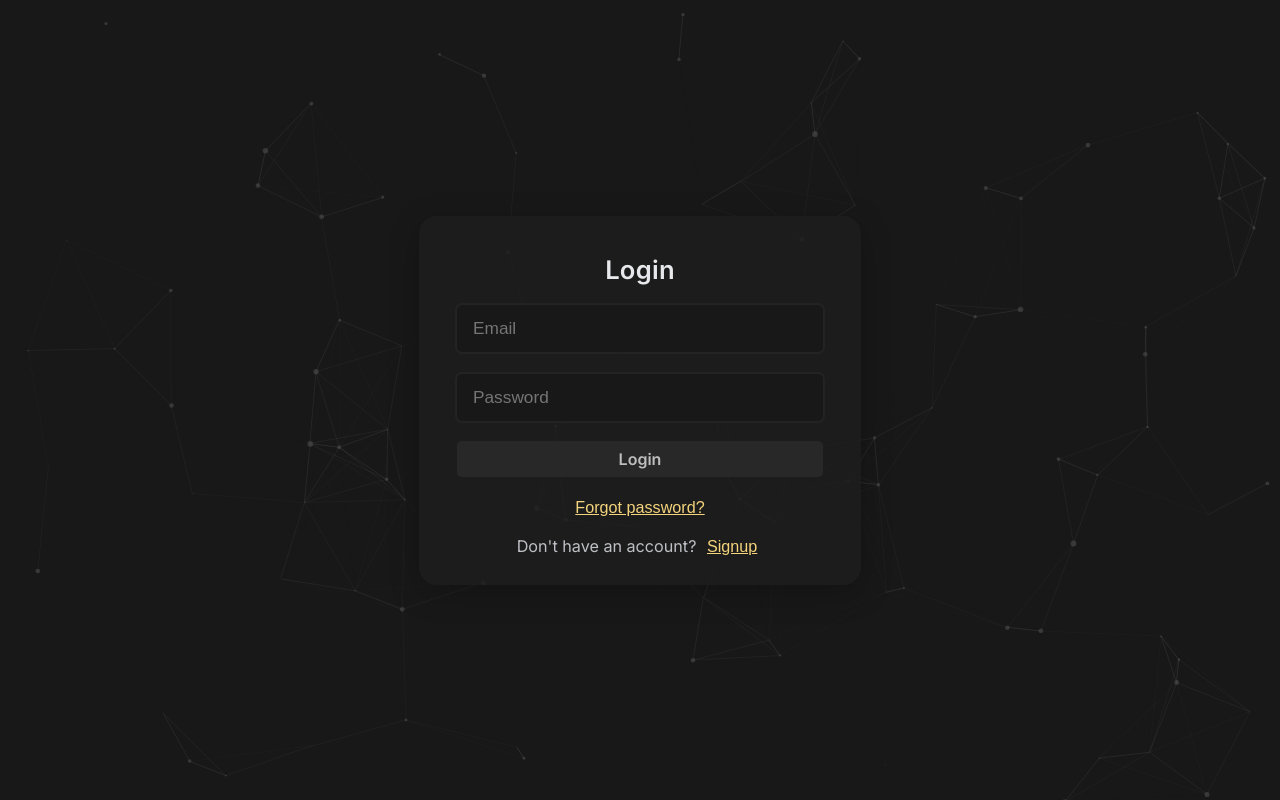
After one commit to mohsin-ghub/movie_recommender, a Flask app: page /login-signup in a window 1280 px wide. The commit adds this page. Run offline with Flask 3, Linux system fonts and the light colour scheme.

Commit message:
login/signup detials

```diff
--- a/app.py
+++ b/app.py
@@ -135,6 +135,10 @@ def extract_title_and_year(line):
 def landing():
     return render_template("landing.html")
 
+@app.route("/login-signup", methods=["GET"])
+def login_signup():
+    return render_template("login_signup.html")
+
 @app.route("/recommender", methods=["GET", "POST"])
 def home():
     query = ""
--- a/templates/landing.html
+++ b/templates/landing.html
@@ -10,8 +10,7 @@
         <h1>Welcome to Movie Recommender</h1>
         <p class="description">Discover your next favorite movie! Our intelligent recommender suggests films tailored to your taste. Sign up or log in to get personalized recommendations instantly.</p>
         <div class="button-group">
-            <button class="btn animated-btn" onclick="window.location.href='/login'">Login</button>
-            <button class="btn animated-btn" onclick="window.location.href='/signup'">Signup</button>
+            <button class="btn animated-btn" onclick="window.location.href='/login-signup'">Login/Signup</button>
             <button class="btn animated-btn" onclick="window.location.href='/recommender'">Get Started</button>
         </div>
     </div>
--- /dev/null
+++ b/templates/login_signup.html
@@ -0,0 +1,164 @@
+<!DOCTYPE html>
+<html lang="en">
+<head>
+    <meta charset="UTF-8">
+    <title>Login / Signup - Movie Recommender</title>
+    <link rel="stylesheet" href="https://fonts.googleapis.com/css2?family=Inter:wght@400;600&display=swap">
+    <link rel="stylesheet" href="{{ url_for('static', filename='style.css') }}">
+    <style>
+        body {
+            background: #181818;
+            min-height: 100vh;
+            margin: 0;
+            font-family: 'Inter', Arial, sans-serif;
+        }
+        .auth-bg {
+            position: fixed;
+            width: 100vw;
+            height: 100vh;
+            top: 0;
+            left: 0;
+            z-index: 1;
+        }
+        .auth-center {
+            min-height: 100vh;
+            display: flex;
+            align-items: center;
+            justify-content: center;
+            z-index: 2;
+            position: relative;
+        }
+        .auth-container {
+            background: rgba(30, 30, 30, 0.82);
+            box-shadow: 0 8px 32px rgba(0,0,0,0.22);
+            border-radius: 18px;
+            padding: 38px 36px 28px 36px;
+            min-width: 320px;
+            max-width: 98vw;
+            width: 370px;
+            display: flex;
+            flex-direction: column;
+            align-items: center;
+            transition: box-shadow 0.2s;
+        }
+        .auth-title {
+            color: #e7e8ec;
+            font-size: 1.6rem;
+            font-weight: 700;
+            margin-bottom: 18px;
+            letter-spacing: 0.01em;
+        }
+        .auth-form {
+            width: 100%;
+            display: flex;
+            flex-direction: column;
+            gap: 18px;
+        }
+        .auth-form input {
+            padding: 13px 16px;
+            font-size: 1.08rem;
+            border: 2px solid #232323;
+            border-radius: 7px;
+            background: #181818;
+            color: #e7e8ec;
+            outline: none;
+            transition: border 0.2s, box-shadow 0.2s;
+        }
+        .auth-form input:focus {
+            border: 2px solid #f4d47c;
+            box-shadow: 0 0 0 2px #f4d47c33;
+        }
+        .auth-btn {
+            padding: 13px 0;
+            font-size: 1.13rem;
+            border: none;
+            border-radius: 7px;
+            background: linear-gradient(90deg, #232323 0%, #282828 100%);
+            color: #e7e8ec;
+            font-family: 'Inter', Arial, sans-serif;
+            font-weight: 700;
+            cursor: pointer;
+            margin-top: 8px;
+            transition: background 0.18s, color 0.18s, transform 0.14s;
+        }
+        .auth-btn:hover, .auth-btn:focus {
+            background: #353535;
+            color: #e7e8ec;
+            transform: translateY(-2px) scale(1.03);
+        }
+        .auth-link-btn {
+            background: none;
+            border: none;
+            color: #f4d47c;
+            font-size: 1.01rem;
+            font-weight: 500;
+            cursor: pointer;
+            margin-top: 0;
+            margin-bottom: 0;
+            text-decoration: underline;
+            transition: color 0.18s;
+        }
+        .auth-link-btn:hover {
+            color: #ffe9a7;
+        }
+        .auth-switch {
+            color: #bfc0c5;
+            font-size: 1.01rem;
+            margin: 18px 0 0 0;
+            text-align: center;
+        }
+        @media (max-width: 500px) {
+            .auth-container {
+                padding: 18px 4vw 16px 4vw;
+                min-width: 0;
+                width: 98vw;
+            }
+        }
+    </style>
+</head>
+<body>
+    <div id="particles-js" class="auth-bg"></div>
+    <div class="auth-center">
+        <div class="auth-container" id="login-container">
+            <div class="auth-title">Login</div>
+            <form class="auth-form">
+                <input type="email" placeholder="Email" required>
+                <input type="password" placeholder="Password" required>
+                <button type="submit" class="btn animated-btn">Login</button>
+                <button type="button" class="auth-link-btn" style="margin-top: 2px; margin-bottom: 0;">Forgot password?</button>
+            </form>
+            <div class="auth-switch">
+                Don't have an account?
+                <button class="auth-link-btn" id="show-signup">Signup</button>
+            </div>
+        </div>
+        <div class="auth-container" id="signup-container" style="display: none;">
+            <div class="auth-title">Signup</div>
+            <form class="auth-form">
+                <input type="text" placeholder="Name" required>
+                <input type="email" placeholder="Email" required>
+                <input type="password" placeholder="Password" required>
+                <input type="password" placeholder="Confirm Password" required>
+                <button type="submit" class="btn animated-btn">Signup</button>
+            </form>
+            <div class="auth-switch">
+                Already have an account?
+                <button class="auth-link-btn" id="show-login">Login</button>
+            </div>
+        </div>
+    </div>
+    <script src="https://cdn.jsdelivr.net/npm/particles.js@2.0.0/particles.min.js"></script>
+    <script>
+        // Toggle between login and signup containers
+        document.getElementById('show-signup').onclick = function() {
+            document.getElementById('login-container').style.display = 'none';
+            document.getElementById('signup-container').style.display = 'flex';
+        };
+        document.getElementById('show-login').onclick = function() {
+            document.getElementById('signup-container').style.display = 'none';
+            document.getElementById('login-container').style.display = 'flex';
+        };
+    </script>
+    <script src="{{ url_for('static', filename='landing.js') }}"></script>
+</body>
+</html>
```
